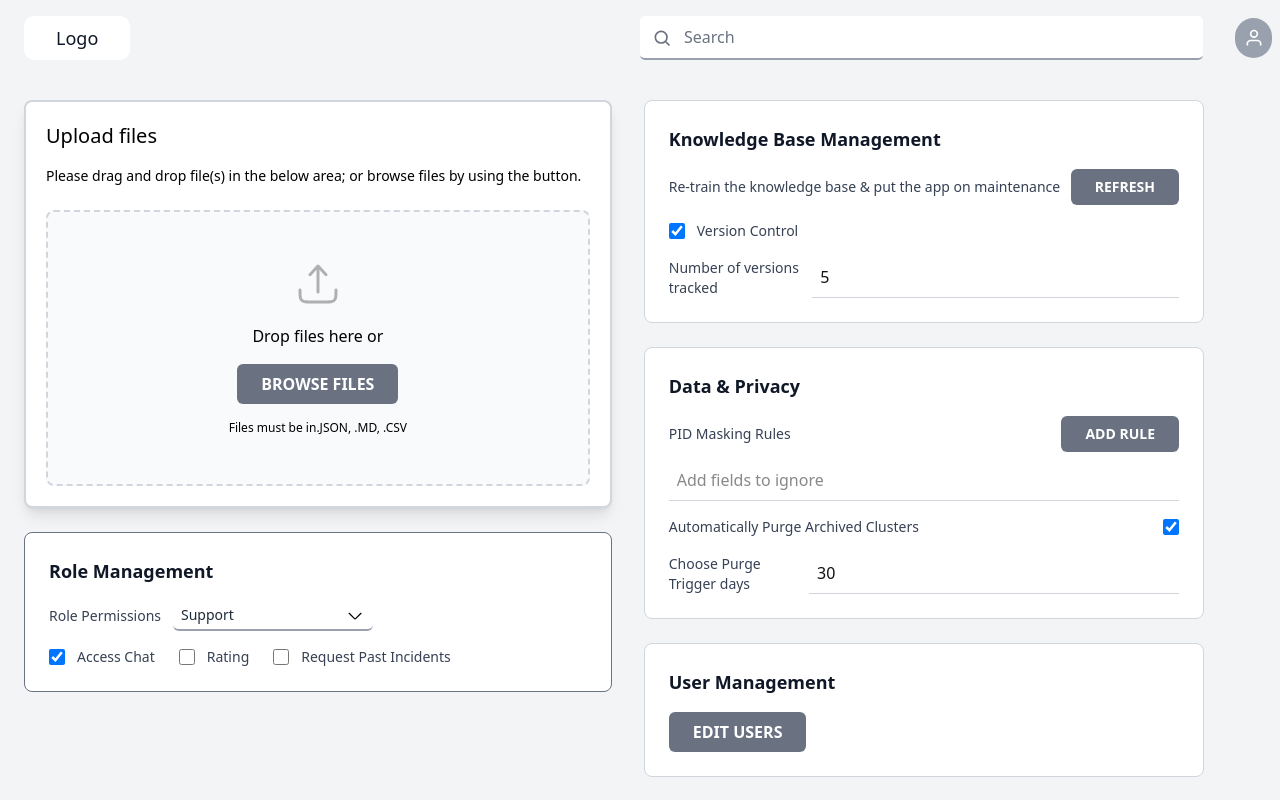
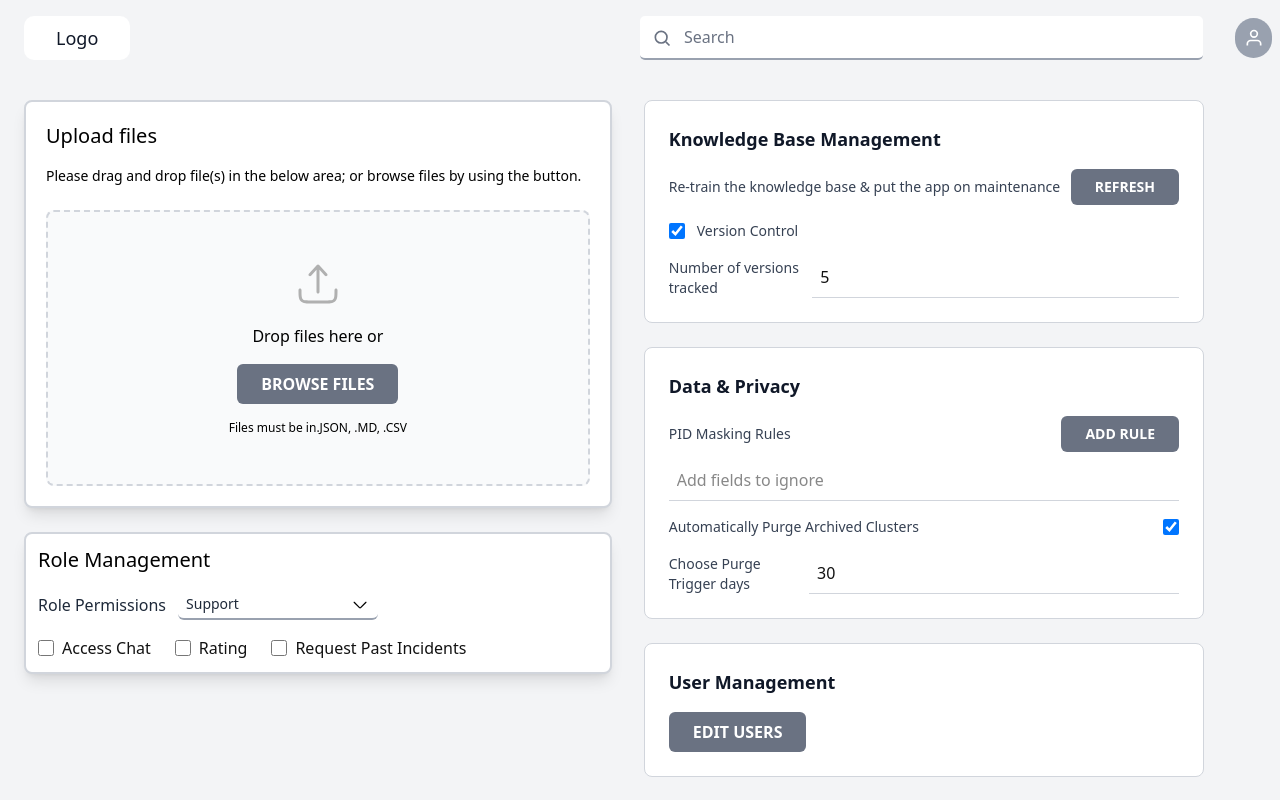
Before and after one commit to vigneshvaranasi/bot, a React (Vite) app in the folder frontend/: page /settings in a window 1280 px wide. Shown: the top 800 px of the page. Built offline with nearby package versions, Linux system fonts and the light colour scheme.

Commit message:
feat: fix Role Management section

```diff
--- a/frontend/src/pages/Settings.page.tsx
+++ b/frontend/src/pages/Settings.page.tsx
@@ -4,6 +4,7 @@ import { Button } from '../components/ui/Button';
 import InputBox from '../components/ui/InputBox';
 import Dropdown from '../components/ui/Dropdown';
 import UploadFiles from '../components/ui/UploadFiles';
+import Checkbox from '../components/ui/Checkbox';
 
 interface FileRecord {
   fileName: string;
@@ -27,6 +28,10 @@ const Settings: React.FC = () => {
   const [versionsTracked, setVersionsTracked] = useState('5');
   const [purgeDays, setPurgeDays] = useState('30');
   const [pidMaskingFields, setPidMaskingFields] = useState('');
+  const [accessChat, setAccessChat] = useState(false);
+  const [rating, setRating] = useState(false);
+  const [requestPastIncidents, setRequestPastIncidents] = useState(false);
+
 
   const roleOptions = [
     { value: 'Support', label: 'Support' },
@@ -97,11 +102,11 @@ const Settings: React.FC = () => {
               <UploadFiles compact />
 
               {/* Role Management */}
-              <div className="bg-white rounded-lg border border-gray-500 p-6">
-                <h2 className="text-lg font-semibold text-gray-900 mb-4">Role Management</h2>
+              <div className="bg-white rounded-lg shadow-lg border-2 border-gray-300 p-3">
+                <h2 className="text-xl text-black mb-4">Role Management</h2>
 
                 <div className="mb-4 flex items-center gap-3">
-                    <label className="text-sm font-medium text-gray-700">Role Permissions</label>
+                  <label className="text-base text-gray-800">Role Permissions</label>
                   <Dropdown
                     options={roleOptions}
                     value={selectedRole}
@@ -111,18 +116,24 @@ const Settings: React.FC = () => {
                 </div>
 
                 <div className="flex flex-wrap gap-6">
-                  <label className="flex items-center">
-                    <input type="checkbox" defaultChecked className="h-4 w-4 text-blue-600 rounded border-gray-300 mr-3" />
-                    <span className="text-sm text-gray-700">Access Chat</span>
-                  </label>
-                  <label className="flex items-center">
-                    <input type="checkbox" className="h-4 w-4 text-blue-600 rounded border-gray-300 mr-3" />
-                    <span className="text-sm text-gray-700">Rating</span>
-                  </label>
-                  <label className="flex items-center">
-                    <input type="checkbox" className="h-4 w-4 text-blue-600 rounded border-gray-300 mr-3" />
-                    <span className="text-sm text-gray-700">Request Past Incidents</span>
-                  </label>
+                  <Checkbox
+                    id="perm-access-chat"
+                    label="Access Chat"
+                    checked={accessChat}
+                    onChange={setAccessChat}
+                  />
+                  <Checkbox
+                    id="perm-rating"
+                    label="Rating"
+                    checked={rating}
+                    onChange={setRating}
+                  />
+                  <Checkbox
+                    id="perm-request-past"
+                    label="Request Past Incidents"
+                    checked={requestPastIncidents}
+                    onChange={setRequestPastIncidents}
+                  />
                 </div>
               </div>
             </div>
```
Lines whose indentation alone changed are shown as unchanged.
